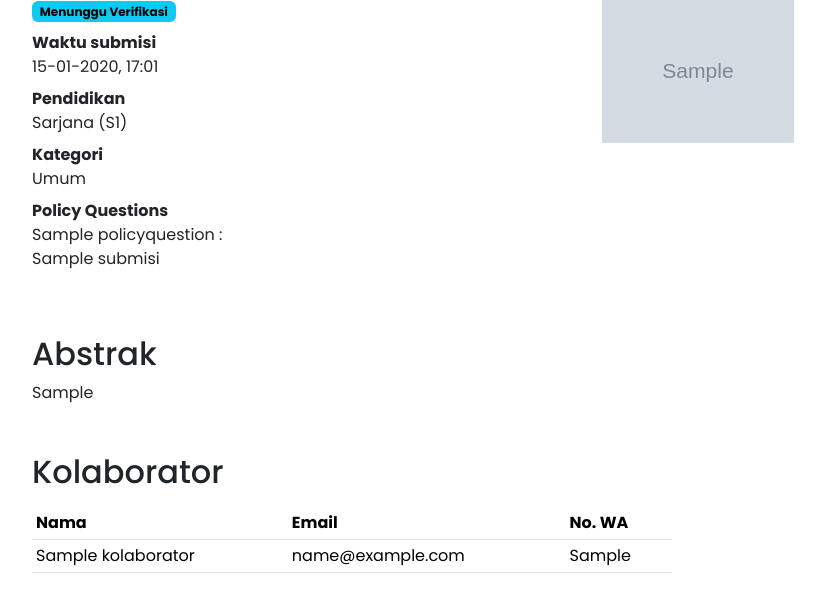
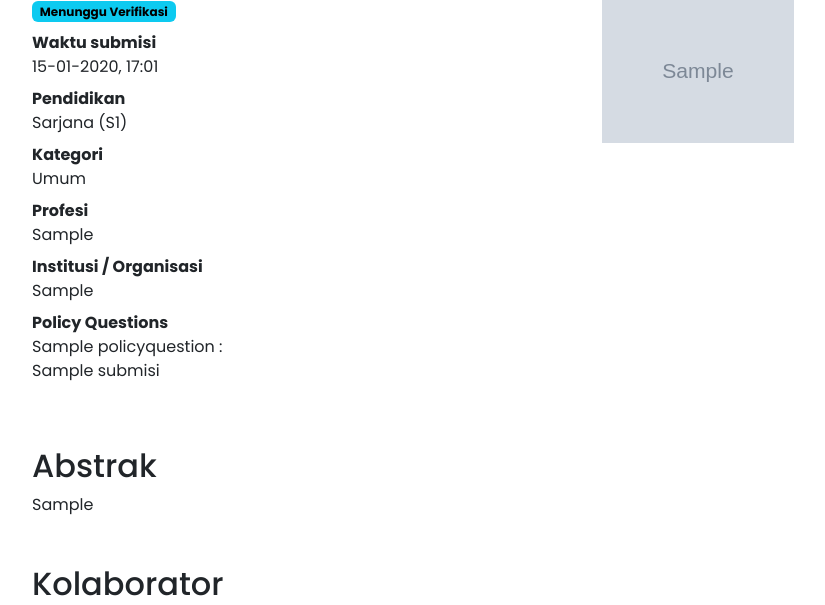
Before and after one commit to GottfriedCP/pb-awards, a Django app: page /submisi/00000000-0000-0000-0000-000000000001/ in a window 1280 px wide. Shown: the part 302-907 px from the top of the page, without its empty margins (50-875 px from the left). Run offline with Django 5.2, Linux system fonts and the light colour scheme; a user stored in the database is signed in; tables that the repository leaves empty hold one stand-in row (values such as "Sample post"); grey boxes marked "Sample" are stand-in pictures; parts of the project's set-up code (start-up, migrations or seed data) failed here and were passed over; some libraries are stand-ins or nearby versions.

Commit message:
detail submisi peserta

```diff
--- a/hp_awards/templates/hp_awards/detail_submisi.html
+++ b/hp_awards/templates/hp_awards/detail_submisi.html
@@ -16,11 +16,23 @@
                 <dt>Waktu submisi</dt>
                 <dd>{{ submisi.created_at|date:'d-m-Y, H:m' }}</dd>
 
+                {% if submisi.kategori_pendaftar == 'umum' %}
                 <dt>Pendidikan</dt>
                 <dd>{{ submisi.get_pendidikan_display }}</dd>
+                {% endif %}
 
                 <dt>Kategori</dt>
                 <dd>{{ submisi.get_kategori_pendaftar_display }}</dd>
+
+                {% if submisi.kategori_pendaftar == 'umum' %}
+                <dt>Profesi</dt>
+                <dd>{{ submisi.pekerjaan|default:'-' }}</dd>
+                {% endif %}
+
+                <dt>{% if submisi.kategori_pendaftar == 'umum' %}Institusi / Organisasi
+                    {% else %}Universitas
+                    {% endif %}</dt>
+                <dd>{{ submisi.afiliasi|default:'-' }}</dd>
 
                 <dt>Policy Questions</dt>
                 <dd>
```
